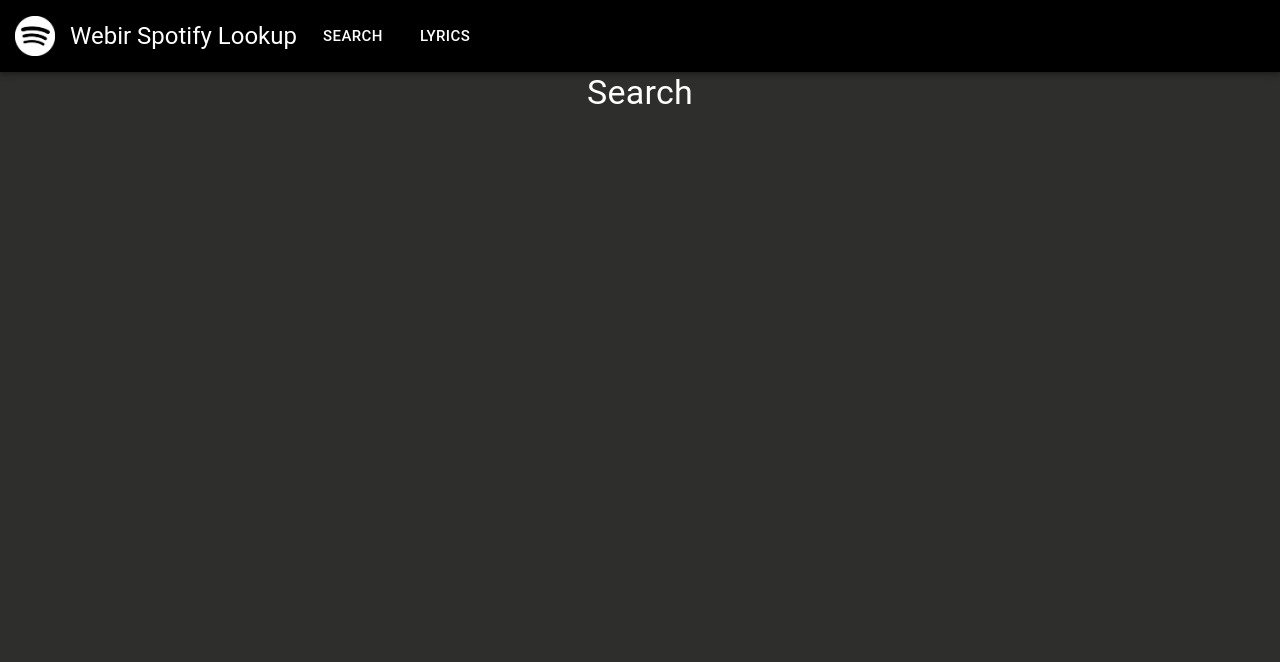
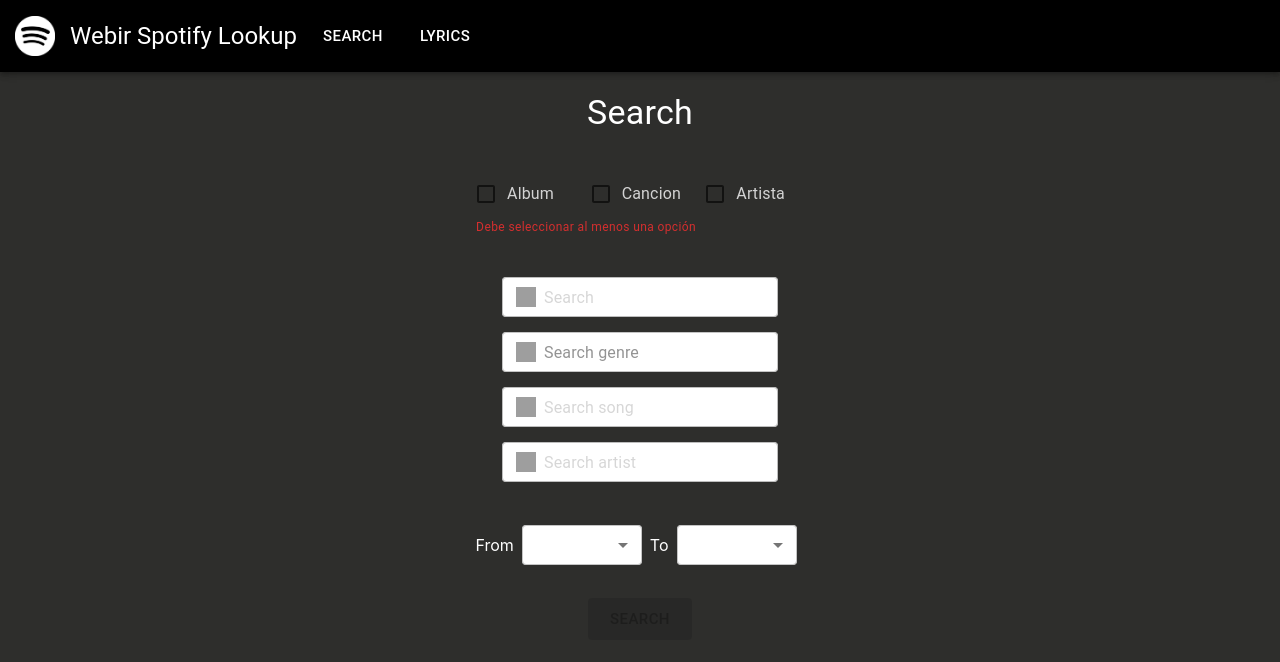
Before and after one commit to sgrazi/webir2023, a React (Create React App) app in the folder frontend/: page / in a window 1280 px wide. Both pictures are taken after a click on the button "SEARCH". Shown: the top 662 px of the page. Built offline with nearby package versions, Linux system fonts and the light colour scheme; grey boxes are pictures that could not be loaded; the HTML template or start-up script is replaced by a standard one.

Commit message:
feat: Search View created

```diff
--- /dev/null
+++ b/frontend/src/Components/SearchField.js
@@ -0,0 +1,39 @@
+import React from "react";
+import TextField from "@mui/material/TextField";
+import InputAdornment from "@mui/material/InputAdornment";
+
+export const SearchField = ({
+  isDisabled,
+  field,
+  handleFieldChange,
+  placeholder,
+}) => {
+  return (
+    <TextField
+      disabled={isDisabled}
+      variant="outlined"
+      value={field}
+      onChange={(e) => handleFieldChange(e.target.value)}
+      placeholder={placeholder}
+      size="small"
+      style={{
+        width: "fit-content",
+        background: "white",
+        borderRadius: "4px",
+      }}
+      InputProps={{
+        style: { color: "black" },
+        startAdornment: (
+          <InputAdornment position="start">
+            <img
+              src="https://img.icons8.com/ios-filled/50/000000/search--v1.png"
+              alt="search"
+              width="20px"
+              height="20px"
+            />
+          </InputAdornment>
+        ),
+      }}
+    />
+  );
+};
--- a/frontend/src/Components/TestComponent.js
+++ b/frontend/src/Components/TestComponent.js
@@ -2,8 +2,17 @@ import { useState } from "react";
 import { Button, Grid, Typography, Paper, Tooltip } from "@mui/material";
 import axios from "axios";
 import "./styles.css";
+import CheckboxGroup from "./checkbox_group";
 
 export function TestComponent() {
+  const items = {
+    album: false,
+    cancion: false,
+    artista: false,
+  };
+
+  const [checkedItems, setCheckedItems] = useState(items);
+
   const [song, setSong] = useState(undefined);
   const [artist, setArtist] = useState(undefined);
   const [imageURI, setImageURI] = useState(undefined);
@@ -25,6 +34,10 @@ export function TestComponent() {
   return (
     <div className="row-container">
       <Tooltip title="q='artist:Billie Eilish track:Bad Guy', type='track'">
+        <CheckboxGroup
+          checkedItems={checkedItems}
+          onChange={setCheckedItems}
+        ></CheckboxGroup>
         <Button variant="outlined" color="success" onClick={queryBackend}>
           Do an API query
         </Button>
--- /dev/null
+++ b/frontend/src/Components/checkbox_group.js
@@ -0,0 +1,57 @@
+import * as React from "react";
+import Box from "@mui/material/Box";
+import FormControl from "@mui/material/FormControl";
+import FormGroup from "@mui/material/FormGroup";
+import FormControlLabel from "@mui/material/FormControlLabel";
+import FormHelperText from "@mui/material/FormHelperText";
+import Checkbox from "@mui/material/Checkbox";
+import Grid from "@mui/material/Grid";
+
+export default function CheckboxGroup({ checkedItems, onChange }) {
+  const [state, setState] = React.useState(checkedItems);
+
+  const handleChange = (event) => {
+    const newState = {
+      ...state,
+      [event.target.name]: event.target.checked,
+    };
+    setState(newState);
+    onChange(newState);
+  };
+
+  const error = !Object.values(state).some((v) => v);
+
+  return (
+    <Box sx={{ display: "flex" }}>
+      <FormControl
+        required
+        error={error}
+        component="fieldset"
+        sx={{ m: 3, color: "lightgrey" }}
+        variant="standard"
+      >
+        <FormGroup>
+          <Grid container spacing={2}>
+            {Object.entries(checkedItems).map(([key, value]) => (
+              <Grid item xs={4} key={key}>
+                <FormControlLabel
+                  control={
+                    <Checkbox
+                      checked={state[key]}
+                      onChange={handleChange}
+                      name={key}
+                    />
+                  }
+                  label={key.charAt(0).toUpperCase() + key.slice(1)}
+                />
+              </Grid>
+            ))}
+          </Grid>
+        </FormGroup>
+        <FormHelperText>
+          {error ? "Debe seleccionar al menos una opción" : ""}
+        </FormHelperText>
+      </FormControl>
+    </Box>
+  );
+}
--- a/frontend/src/Components/styles.css
+++ b/frontend/src/Components/styles.css
@@ -24,3 +24,24 @@
   width: 40px;
   height: 40px;
 }
+
+.sngs-containers {
+  display: flex;
+  flex-direction: column;
+  gap: 15px;
+  align-items: center;
+}
+
+.results-container {
+  display: grid;
+  grid-template-rows: auto 1fr;
+  gap: 30px;
+  margin-top: 20px;
+  width: 60%;
+}
+
+.results-header {
+  display: flex;
+  justify-content: space-between;
+  align-items: baseline;
+}
--- a/frontend/src/Views/SearchView.js
+++ b/frontend/src/Views/SearchView.js
@@ -1,19 +1,33 @@
 import React from "react";
 import { useState } from "react";
-import "./styles.css";
-import { Typography } from "@mui/material";
+import "../Components/styles.css";
+import { Button, Typography } from "@mui/material";
 import Pagination from "@mui/material/Pagination";
 import MenuItem from "@mui/material/MenuItem";
 import FormHelperText from "@mui/material/FormHelperText";
 import FormControl from "@mui/material/FormControl";
 import PaginationItem from "@mui/material/PaginationItem";
 import { ResultList } from "../Components/ResultList";
-import TextField from "@mui/material/TextField";
 import Select from "@mui/material/Select";
+import CheckboxGroup from "../Components/checkbox_group";
+import { SearchField } from "../Components/SearchField";
 
 export function SearchView() {
+  const items = {
+    album: false,
+    cancion: false,
+    artista: false,
+  };
+
+  const [checkedItems, setCheckedItems] = useState(items);
   const [searchQuery, setSearchQuery] = useState("");
+  const [mainSearch, setMainSearch] = useState("");
   const [currentPage, setCurrentPage] = useState(1);
+  const [musicGenre, setMusicGenre] = useState("");
+  const [song, setSong] = useState("");
+  const [artist, setArtist] = useState("");
+  const [fromYear, setFromYear] = useState("");
+  const [toYear, setToYear] = useState("");
 
   const results = [
     // {
@@ -30,34 +44,92 @@ export function SearchView() {
     // },
   ];
 
-  const handleSearchQueryChange = (value) => {
-    setSearchQuery(value);
-  };
   return (
-    <div className="sngs-containers">
+    <div className="sngs-containers" style={{ marginTop: "20px" }}>
       {results.length == 0 ? (
-        <div>
+        <div className="sngs-containers">
           <Typography variant="h4" color="white">
             Search
           </Typography>
+          <CheckboxGroup
+            checkedItems={checkedItems}
+            onChange={setCheckedItems}
+          />
+          <SearchField
+            isDisabled={Object.values(checkedItems).every((item) => !item)}
+            field={mainSearch}
+            handleFieldChange={setMainSearch}
+            placeholder="Search"
+          />
+          <SearchField
+            isDisabled={false}
+            field={musicGenre}
+            handleFieldChange={setMusicGenre}
+            placeholder="Search genre"
+          />
+          <SearchField
+            isDisabled={!checkedItems.cancion}
+            field={song}
+            handleFieldChange={setSong}
+            placeholder="Search song"
+          />
+          <SearchField
+            isDisabled={!checkedItems.artista}
+            field={artist}
+            handleFieldChange={setArtist}
+            placeholder="Search artist"
+          />
+          <div className="column-container">
+            <Typography variant="body" color="white">
+              From
+            </Typography>
+            <FormControl sx={{ m: 1, minWidth: 120 }}>
+              <Select
+                size="small"
+                value={fromYear}
+                label="Year"
+                onChange={(e) => setFromYear(e.target.value)}
+                style={{
+                  background: "white",
+                }}
+              >
+                <MenuItem value={""}></MenuItem>
+              </Select>
+            </FormControl>
+            <Typography variant="body" color="white">
+              To
+            </Typography>
+            <FormControl sx={{ m: 1, minWidth: 120 }}>
+              <Select
+                size="small"
+                value={toYear}
+                label="Year"
+                onChange={(e) => setToYear(e.target.value)}
+                style={{
+                  background: "white",
+                }}
+              >
+                <MenuItem value={""}></MenuItem>
+              </Select>
+            </FormControl>
+          </div>
+          <Button
+            disabled={Object.values(checkedItems).every((item) => !item)}
+            variant="contained"
+            color="success"
+            size="large"
+            style={{ marginTop: "10px" }}
+          >
+            Search
+          </Button>
         </div>
       ) : (
         <div className="results-container">
           <div className="results-header">
-            <TextField
-              variant="outlined"
-              placeholder="Search song"
-              value={searchQuery}
-              onChange={(e) => handleSearchQueryChange(e.target.value)}
-              size="small"
-              style={{
-                width: "fit-content",
-                background: "white",
-                borderRadius: "4px",
-              }}
-              InputProps={{
-                style: { color: "black" },
-              }}
+            <SearchField
+              field={searchQuery}
+              handleFieldChange={setSearchQuery}
+              placeholder="Search"
             />
             <FormControl sx={{ m: 1, minWidth: 120 }}>
               <Select
--- a/frontend/src/Views/styles.css
+++ /dev/null
@@ -1,20 +0,0 @@
-.sngs-containers {
-  display: flex;
-  flex-direction: column;
-  gap: 15px;
-  align-items: center;
-}
-
-.results-container {
-  display: grid;
-  grid-template-rows: auto 1fr;
-  gap: 30px;
-  margin-top: 20px;
-  width: 60%;
-}
-
-.results-header {
-  display: flex;
-  justify-content: space-between;
-  align-items: baseline;
-}
```
Also changed, not shown: 1 other file (tests, documents, lock files or other folders).
